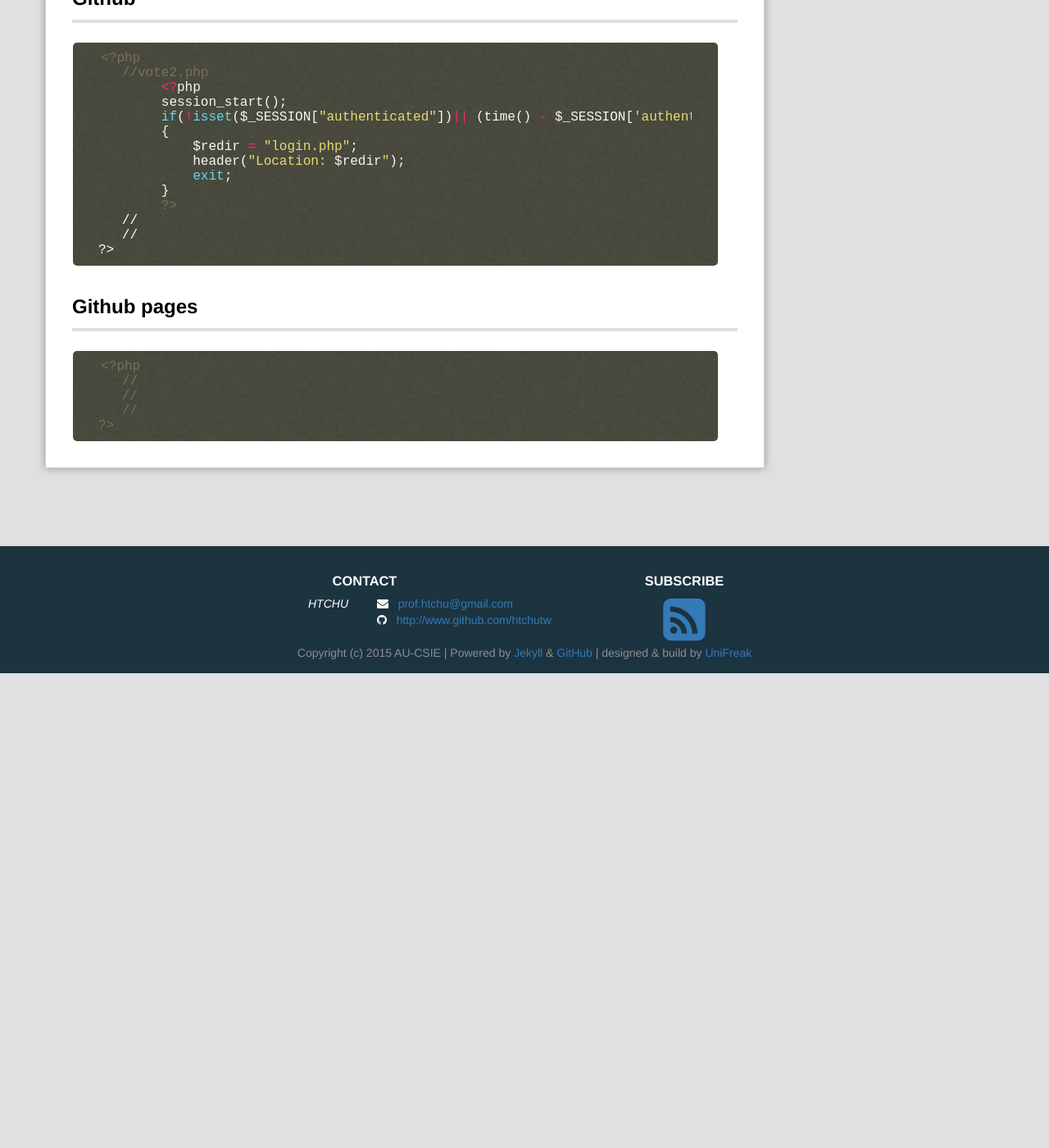
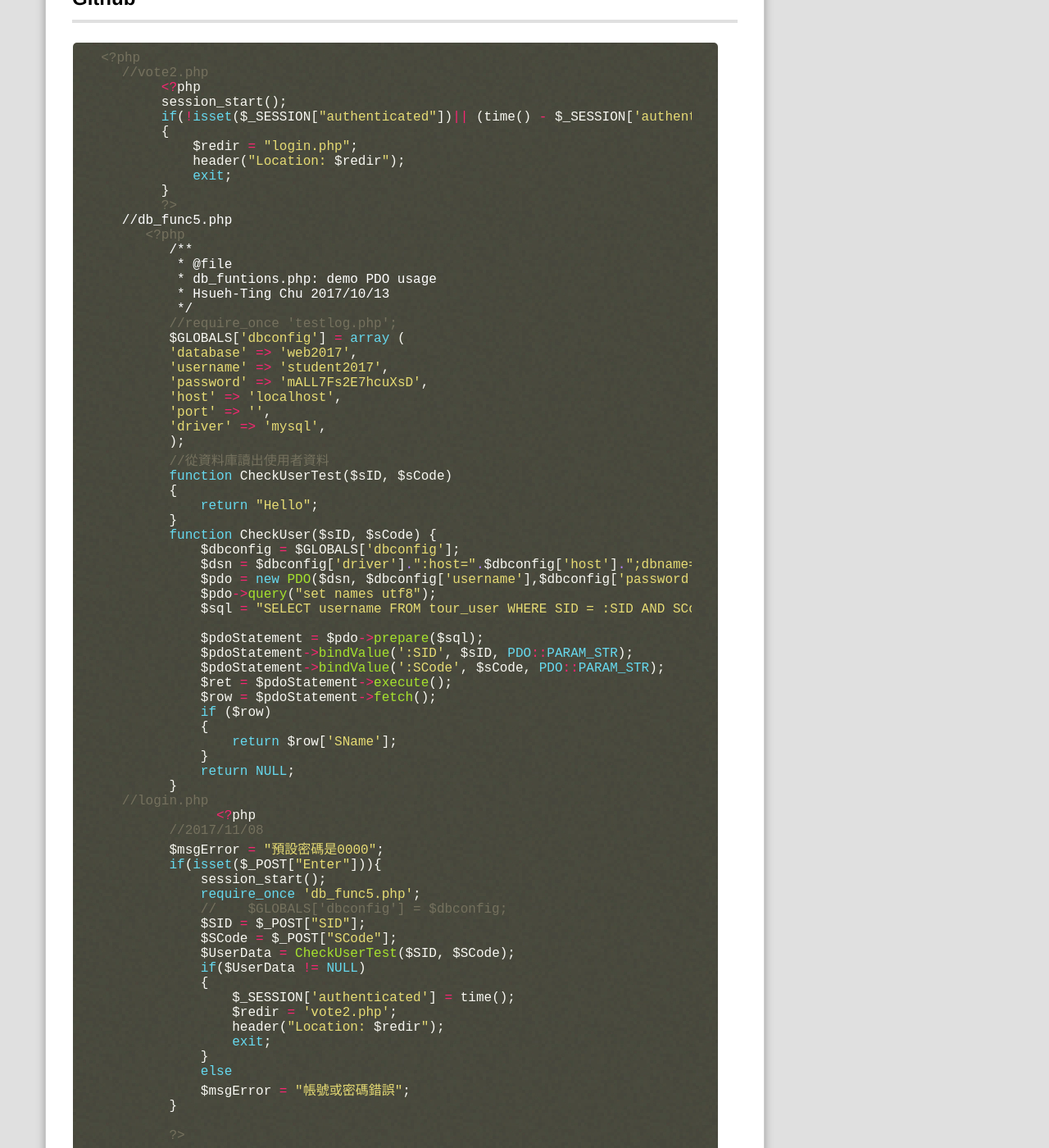
Before and after one commit to one21two/webcourse, a Jekyll site: the page built from _posts/2017-11-08-Class8.md, in a window 1280 px wide and 1400 px high, scrolled down 836 px. Shown: the whole window at 82% size. Built offline with Jekyll 4.4.1, drawn with Linux system fonts in a browser that asks for light colours; Markdown is read by kramdown in place of the engine named in the settings; comment, search, counter and statistics services are not loaded; before the commit the page ends 1657 px from its top, so only the background shows below that; some of the changed text lies outside the part shown.

Commit message:
Update 2017-11-08-Class8.md

````diff
--- a/_posts/2017-11-08-Class8.md
+++ b/_posts/2017-11-08-Class8.md
@@ -31,8 +31,154 @@ Login網站登錄
             exit;
         }
         ?>
-   //
-   //
+   //db_func5.php
+      <?php
+         /**
+          * @file
+          * db_funtions.php: demo PDO usage
+          * Hsueh-Ting Chu 2017/10/13
+          */
+         //require_once 'testlog.php';
+         $GLOBALS['dbconfig'] = array (
+         'database' => 'web2017',
+         'username' => 'student2017',
+         'password' => 'mALL7Fs2E7hcuXsD',
+         'host' => 'localhost',
+         'port' => '',
+         'driver' => 'mysql',
+         );
+         //從資料庫讀出使用者資料
+         function CheckUserTest($sID, $sCode)
+         {
+             return "Hello";
+         }
+         function CheckUser($sID, $sCode) {
+             $dbconfig = $GLOBALS['dbconfig'];
+             $dsn = $dbconfig['driver'].":host=".$dbconfig['host'].";dbname=".$dbconfig['database'];
+             $pdo = new PDO($dsn, $dbconfig['username'],$dbconfig['password']);
+             $pdo->query("set names utf8");
+             $sql = "SELECT username FROM tour_user WHERE SID = :SID AND SCode =:SCode";
+
+             $pdoStatement = $pdo->prepare($sql);
+             $pdoStatement->bindValue(':SID', $sID, PDO::PARAM_STR);
+             $pdoStatement->bindValue(':SCode', $sCode, PDO::PARAM_STR);
+             $ret = $pdoStatement->execute();
+             $row = $pdoStatement->fetch();
+             if ($row)
+             {
+                 return $row['SName'];
+             }
+             return NULL;
+         }
+   //login.php
+               <?php
+         //2017/11/08
+         $msgError = "預設密碼是0000";
+         if(isset($_POST["Enter"])){
+             session_start();
+             require_once 'db_func5.php';
+             //    $GLOBALS['dbconfig'] = $dbconfig;
+             $SID = $_POST["SID"];
+             $SCode = $_POST["SCode"];
+             $UserData = CheckUserTest($SID, $SCode);
+             if($UserData != NULL)
+             {
+                 $_SESSION['authenticated'] = time();
+                 $redir = 'vote2.php';
+                 header("Location: $redir");
+                 exit;
+             }
+             else
+             $msgError = "帳號或密碼錯誤";
+         }
+
+         ?>
+
+         <!DOCTYPE html PUBLIC "-//W3C//DTD XHTML 1.0 Transitional//EN" "http://www.w3.org/TR/xhtml1/DTD/xhtml1-transitional.dtd">
+         <html lang="zh-Hant-TW">
+         <head>
+         <meta http-equiv="Content-Type" content="text/html; charset=utf-8" />
+         <title>登入系統</title>
+         </head>
+         <style type="text/css">
+         <!--
+         body {
+         margin:0;
+         padding:0;
+         font: bold 14px/1.5em Verdana;
+         }
+
+         h2 {
+         font: bold 18px Verdana, Arial, Helvetica, sans-serif;
+         color: #000;
+         margin: 0px;
+         padding: 0px 0px 0px 15px;
+         }
+
+         </style>
+         <body bgcolor="#F0F0F0">
+         <div style="text-align:center;">
+          <img src="clinic.jpg"/>
+         <h2> 畢業旅行投票</h2>
+         </div>
+         <div style="text-align:center;">
+         <br/>
+         <div style="margin:0 auto;border: 2px solid blue; width:300px;">
+         <form method="POST" action="login.php">
+         學號<input type="text" name="SID" id="SID" /><br/>
+         <?php echo $msgError; ?>
+         <br/>
+         密碼<input type="password" name="SCode" id="SCode" /><br/>
+         <input type="submit" name="Enter" id="Enter" value="登入" />
+         </form></div>
+         </div>
+         </body>
+         </html>
+   //logout.php
+            <?php
+         //admin
+         session_start();
+         unset($_SESSION['authenticated']);
+         ?>
+
+         <!DOCTYPE html PUBLIC "-//W3C//DTD XHTML 1.0 Transitional//EN" "http://www.w3.org/TR/xhtml1/DTD/xhtml1-transitional.dtd">
+         <html lang="zh-Hant-TW">
+         <head>
+         <meta http-equiv="Content-Type" content="text/html; charset=utf-8" />
+         <title>登入系統</title>
+         </head>
+         <style type="text/css">
+         <!--
+         body {
+         margin:0;
+         padding:0;
+         font: bold 14px/1.5em Verdana;
+         }
+
+         h2 {
+         font: bold 18px Verdana, Arial, Helvetica, sans-serif;
+         color: #000;
+         margin: 0px;
+         padding: 0px 0px 0px 15px;
+         }
+
+         </style>
+         <body bgcolor="#F0F0F0">
+         <div style="text-align:center;">
+          <img src="clinic.jpg"/>
+         <h2> 畢業旅行投票</h2>
+         </div>
+         <div style="text-align:center;">
+         <br/>
+         <div style="margin:0 auto;border: 2px solid blue; width:300px;">
+         謝謝您參與投票!!!
+         <br/>
+         <a href="vote2.php">重新進入投票</a>
+         </div>
+         </div>
+         </body>
+         </html>
+
 ?>
 ```
 ##Github pages
````
